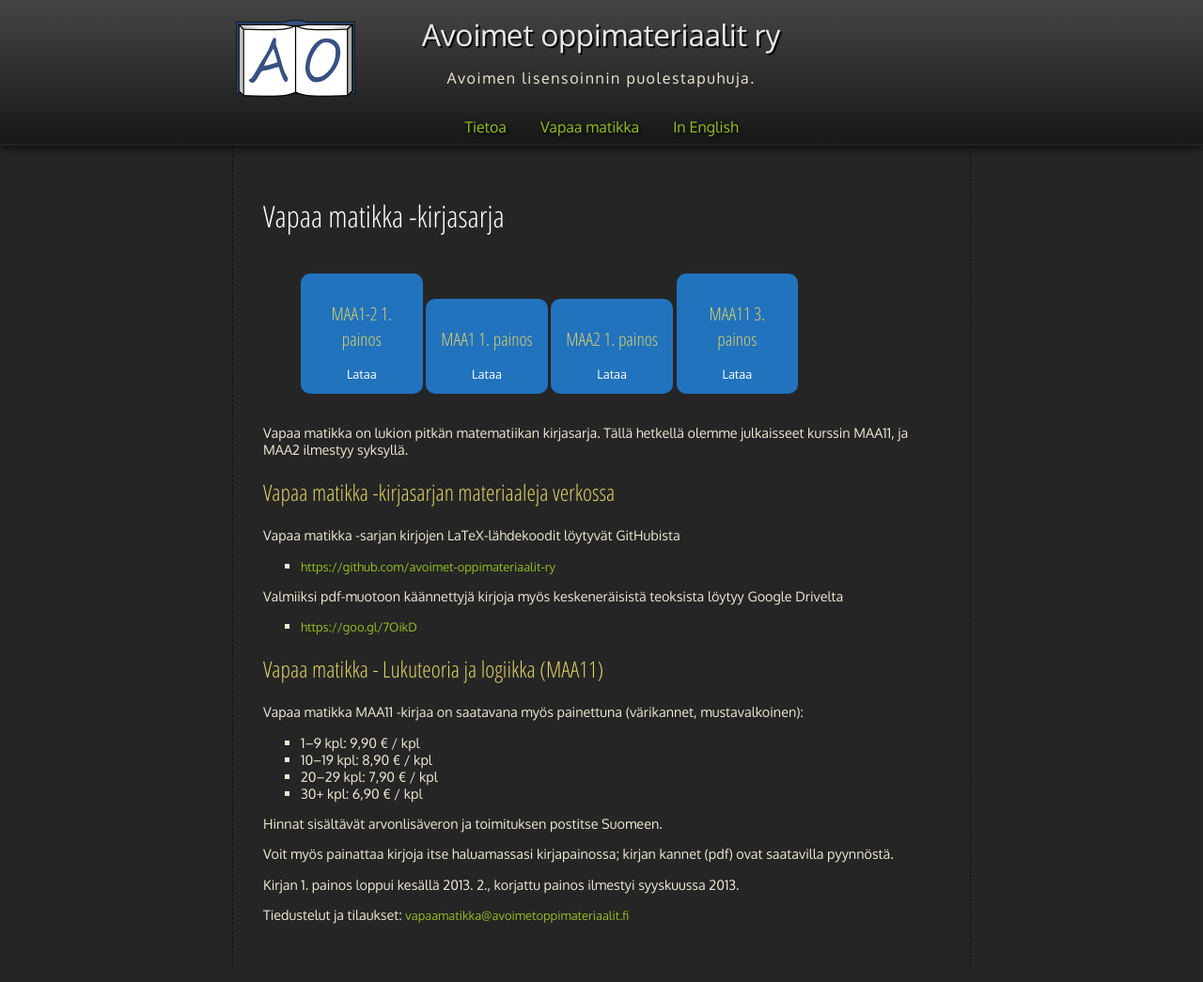
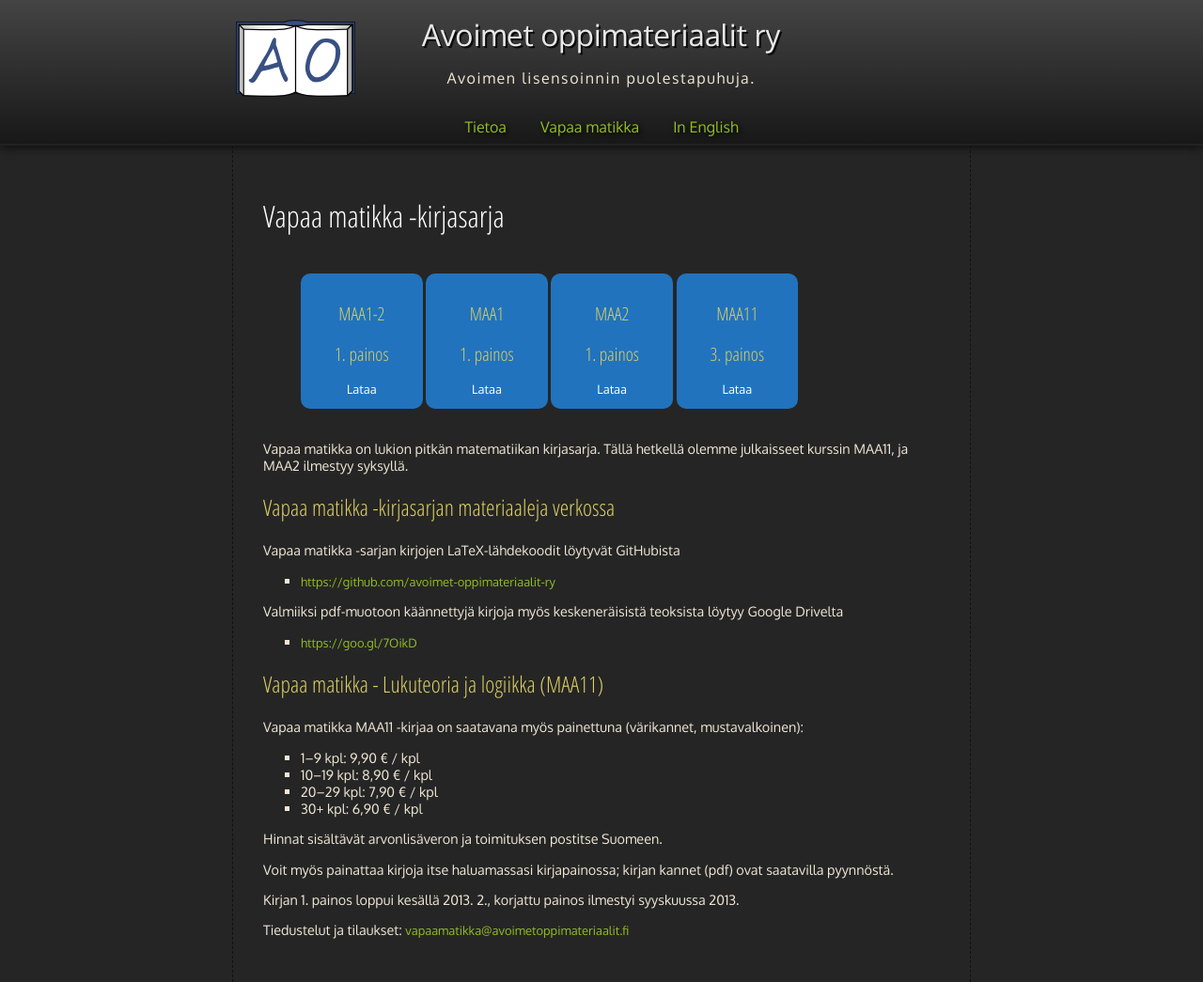
Before and after one commit to avoimet-oppimateriaalit-ry/avoimet-oppimateriaalit-ry.github.io, a Jekyll site: the page built from vapaa-matikka/index.html, in a window 1280 px wide. Shown: the whole page at 94% size. Built offline with Jekyll 4.4.1, drawn with Linux system fonts in a browser that asks for light colours.

```diff
--- a/vapaa-matikka/index.html
+++ b/vapaa-matikka/index.html
@@ -7,13 +7,13 @@ title: Vapaa matikka -kirjasarja
 <ul class="painikkeet">
 	<li><article>
 		<a href="https://drive.google.com/open?id=0B1A1oOE-rvNFQmdZcWR0YmtBRjQ&authuser=0">
-		<h2>MAA1-2 1. painos</h2>Lataa</a>
+		<h2>MAA1-2</h2><h2>1. painos</h2>Lataa</a>
 		<a href="https://drive.google.com/open?id=0B1A1oOE-rvNFQnZmTzhkN0J2em8&authuser=0">
-		<h2>MAA1 1. painos</h2>Lataa</a>
+		<h2>MAA1</h2><h2>1. painos</h2>Lataa</a>
 		<a href="https://drive.google.com/open?id=0B1A1oOE-rvNFaE9hOWh5V1pULVU&authuser=0">
-		<h2>MAA2 1. painos</h2>Lataa</a>
+		<h2>MAA2</h2><h2>1. painos</h2>Lataa</a>
 		<a href="https://drive.google.com/open?id=0B1A1oOE-rvNFUkVYQ2lXMHlzU1E&authuser=0">
-		<h2>MAA11 3. painos</h2>Lataa</a>
+		<h2>MAA11</h2><h2>3. painos</h2>Lataa</a>
 	</article></li>
 </ul>
 
```
